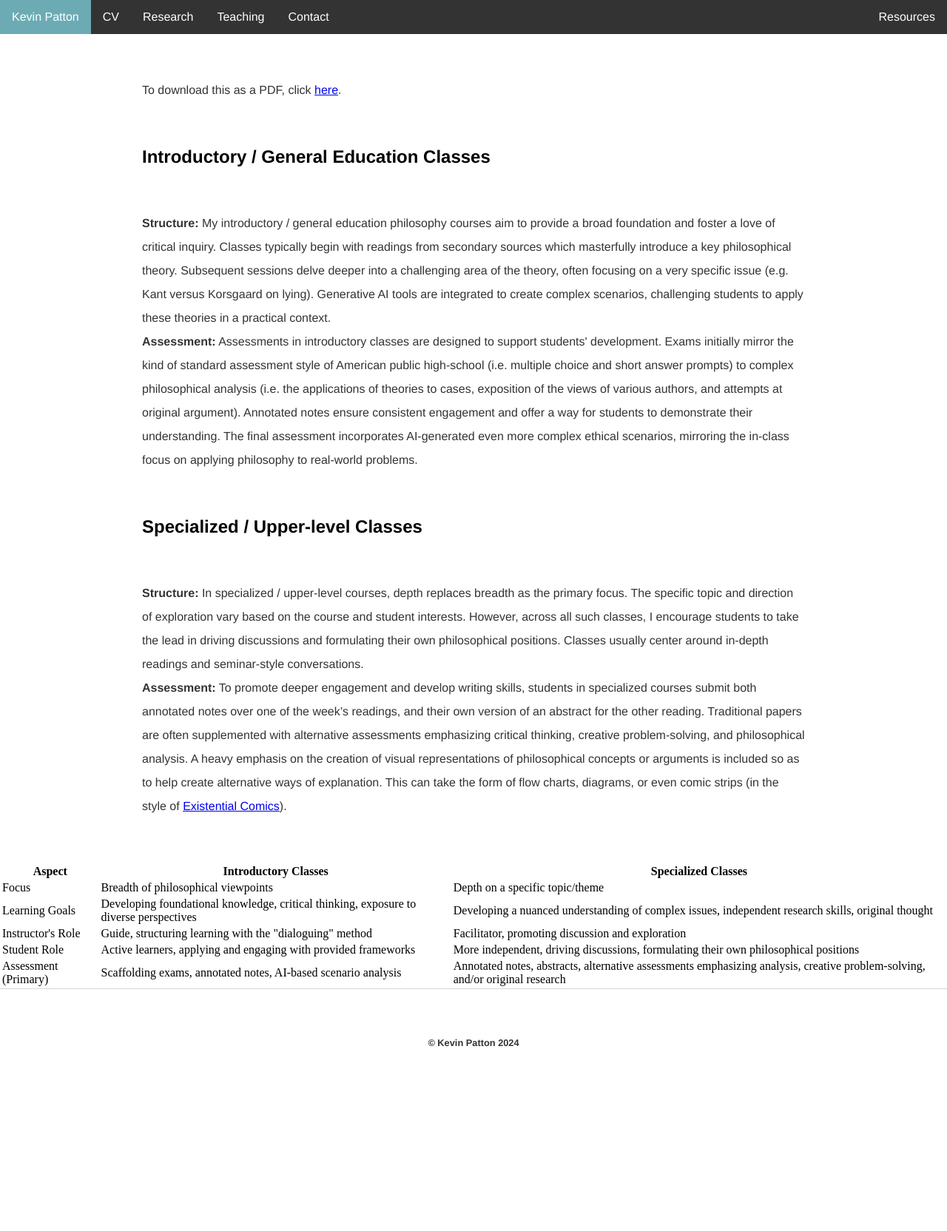
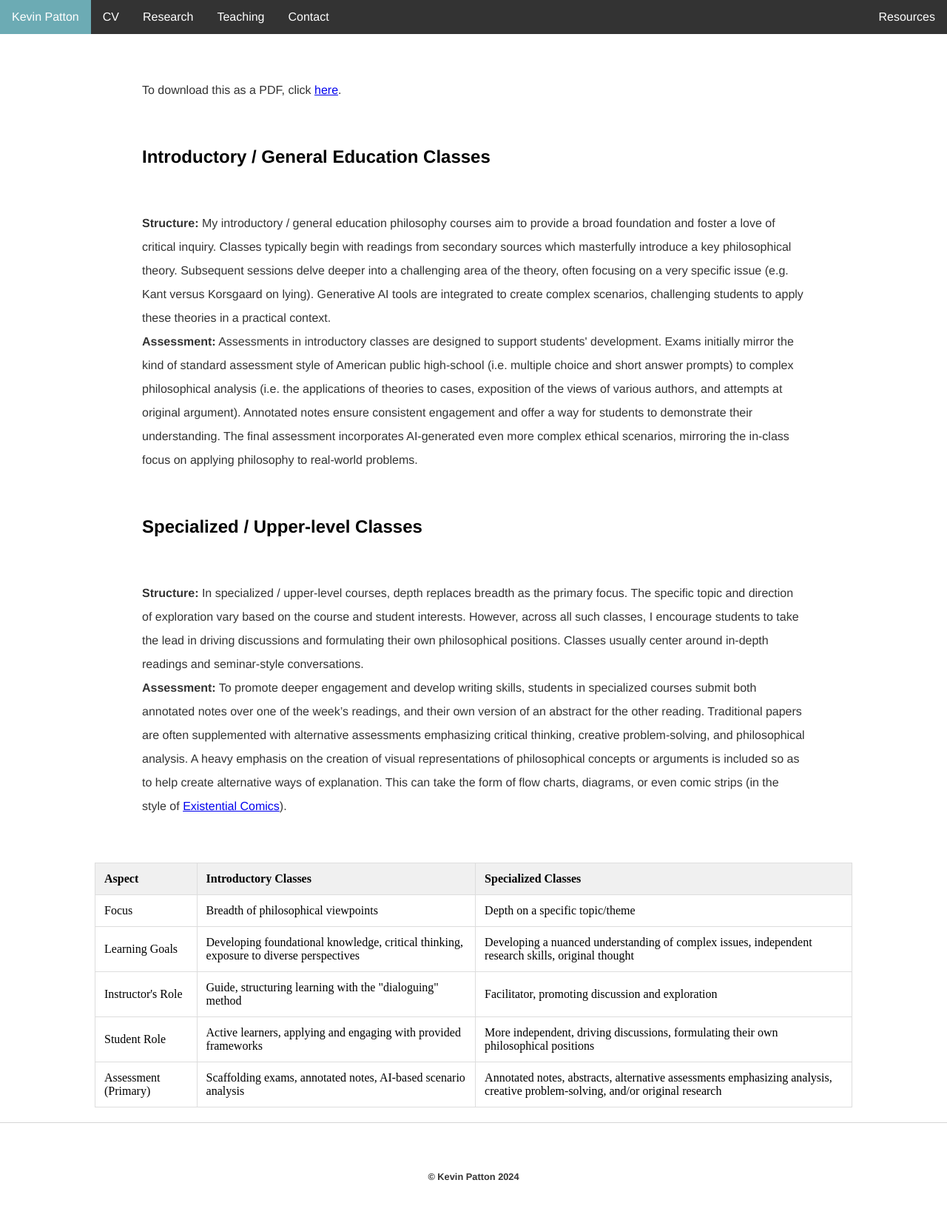
Before and after one commit to kevinjpatton/kevinjpatton.github.io, a Jekyll site: the page built from teaching/pedagogy/index.html, in a window 1280 px wide. Shown: the whole page at 74% size. Built offline with Jekyll 4.4.1, drawn with Linux system fonts in a browser that asks for light colours; Markdown is read by kramdown in place of the engine named in the settings; before the commit the page ends 1483 px from its top, so only the background shows below that.

Commit message:
Update main.css

```diff
--- a/css/main.css
+++ b/css/main.css
@@ -82,3 +82,20 @@ footer {
     border-top: 1px solid #d5d5d5;
     font-size: .8em;
 }
+
+/* Table Styles */
+table {
+  border-collapse: collapse; /* Make table borders touch */
+  width: 80%;                /* Set table width */
+  margin: 20px auto;         /* Center the table */
+}
+
+th, td {
+  border: 1px solid #ddd;   /* Light gray cell borders */
+  text-align: left;
+  padding: 12px;
+}
+
+th {
+  background-color: #f0f0f0; /* Light gray header background */
+}
```
